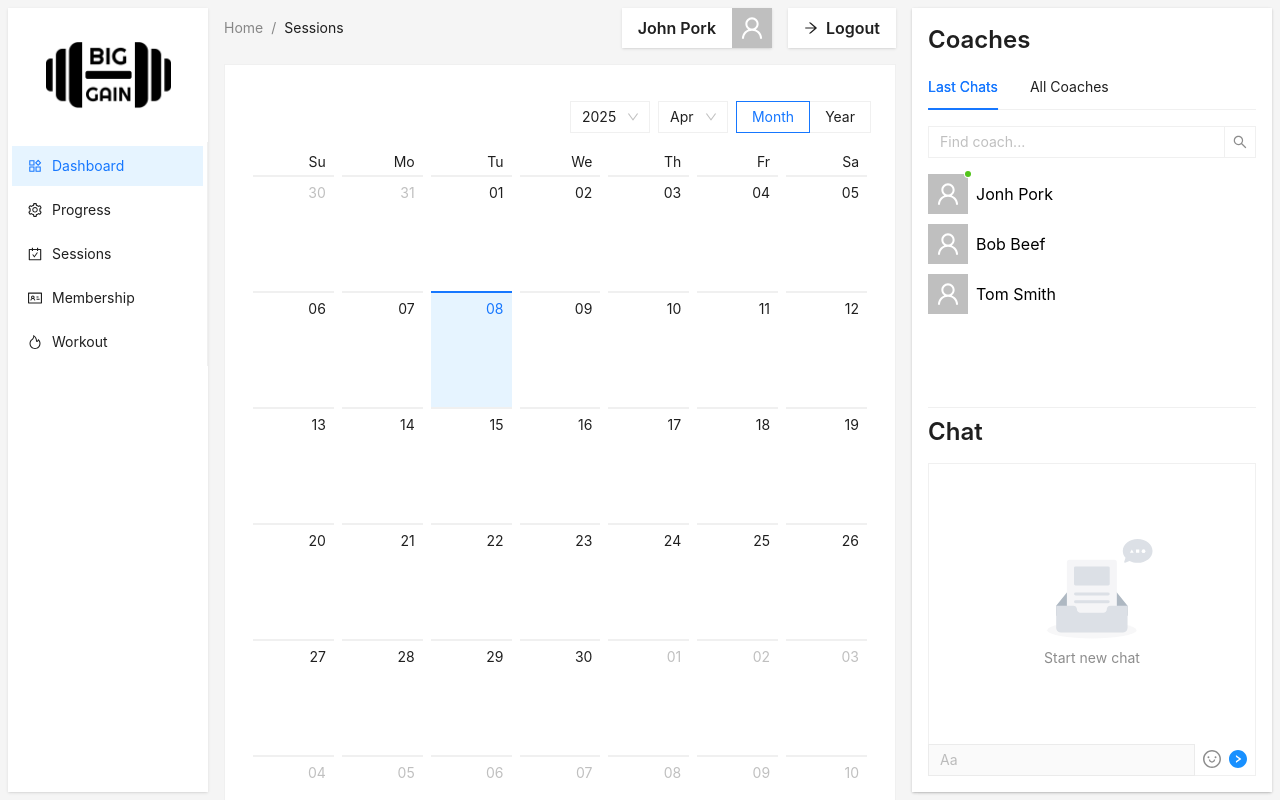
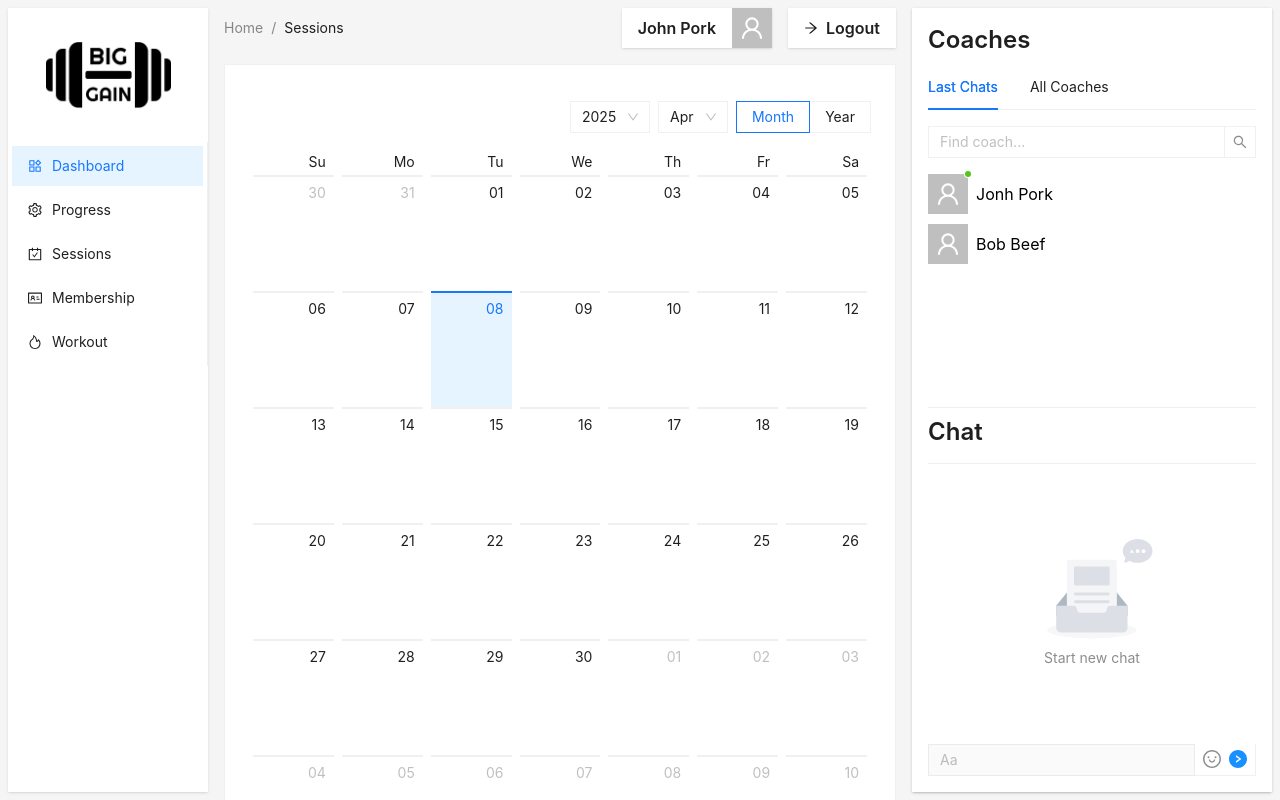
Before and after one commit to filip-stepien/gym-frontend, a React (Vite) app: page /sessions in a window 1280 px wide. Shown: the top 800 px of the page. Built offline with nearby package versions, Linux system fonts and the light colour scheme.

Commit message:
feat: functional chat with mock data

```diff
--- a/src/components/Chat/ChatList.tsx
+++ b/src/components/Chat/ChatList.tsx
@@ -1,7 +1,8 @@
-import { Flex, Tabs, Space, TabsProps, Input } from 'antd';
+import { Flex, Tabs, Space, Input, TabsProps } from 'antd';
 import { useChat } from '@/hooks/useChat';
 import { ChatUser } from './ChatUser';
 import type { ChangeEventHandler } from 'react';
+import type { UserListTab } from '@/providers/ChatProvider';
 
 const { Search } = Input;
 
@@ -10,11 +11,16 @@ type ChatListProps = {
     userTypeTitle?: 'Clients' | 'Coaches';
 };
 
+type TabItem = {
+    key: UserListTab;
+    label: string;
+};
+
 export function ChatList(props: ChatListProps) {
     const { targetUserType, userTypeTitle } = props;
     const { chat, dispatchChat } = useChat();
 
-    const tabItems: TabsProps['items'] = [
+    const tabItems: TabItem[] = [
         { key: 'last', label: 'Last Chats' },
         { key: 'all', label: `All ${userTypeTitle}` }
     ];
@@ -23,9 +29,18 @@ export function ChatList(props: ChatListProps) {
         dispatchChat({ type: 'SET_SEARCH_CONTENT', payload: event.target.value });
     };
 
+    const handleTabChange: TabsProps['onTabClick'] = key => {
+        dispatchChat({ type: 'SET_CURRENT_LIST_TAB', payload: key as UserListTab });
+    };
+
     return (
         <Flex vertical className='flex-1 overflow-hidden'>
-            <Tabs items={tabItems} className='pb-middle' />
+            <Tabs
+                items={tabItems}
+                className='pb-middle'
+                onTabClick={handleTabChange}
+                activeKey={chat.currentListTab}
+            />
             <Search
                 placeholder={`Find ${targetUserType}...`}
                 allowClear
--- a/src/components/Chat/ChatMessage.tsx
+++ b/src/components/Chat/ChatMessage.tsx
@@ -1,14 +1,30 @@
-import { Space } from 'antd';
-
 export type ChatMessageProps = {
     type?: 'sent' | 'received';
     content: string;
 };
 
-const sentMessageClasses = 'bg-neutral-3 self-start';
-const receivedMessageClasses = 'bg-primary text-font-inverse self-end';
+const receivedMessageClasses = 'self-start bg-neutral-3';
+const sentMessageClasses = 'self-end bg-primary text-font-inverse';
 
 export function ChatMessage(props: ChatMessageProps) {
-    const messageClasses = props.type === 'sent' ? sentMessageClasses : receivedMessageClasses;
-    return <Space className={`p-small m-small w-fit ${messageClasses}`}>{props.content}</Space>;
+    const { type, content } = props;
+    const messageClasses = type === 'sent' ? sentMessageClasses : receivedMessageClasses;
+
+    const renderMessageWithNewLines = (text: string) => {
+        return text
+            .split('\n')
+            .filter(token => token.length > 0)
+            .map((line, index) => (
+                <span key={index}>
+                    {line}
+                    <br />
+                </span>
+            ));
+    };
+
+    return (
+        <div className={`p-small max-w-3/4 wrap-break-word ${messageClasses}`}>
+            {renderMessageWithNewLines(content)}
+        </div>
+    );
 }
--- a/src/components/Chat/ChatUser.tsx
+++ b/src/components/Chat/ChatUser.tsx
@@ -18,7 +18,7 @@ export function ChatUser(props: ChatUserProps) {
     const fontWeight = props.unreadMessageCount ? 'font-bold' : 'font-normal';
 
     const handleClick = () => {
-        dispatchChat({ type: 'ADD_TAB', payload: userId });
+        dispatchChat({ type: 'ADD_CHAT_TAB', payload: userId });
     };
 
     return (
--- a/src/components/Chat/ChatWindowContent.tsx
+++ b/src/components/Chat/ChatWindowContent.tsx
@@ -1,16 +1,30 @@
 import { Empty, Flex } from 'antd';
 import { ChatMessage } from './ChatMessage';
 import { useChat } from '@/hooks/useChat';
+import { useRef, useEffect } from 'react';
 
 export function ChatWindowContent() {
     const { chat } = useChat();
+    const scrollRef = useRef<HTMLElement | null>(null);
     const chatEmpty = chat.messages.length === 0;
+
+    const scrollToBottom = () => {
+        const container = scrollRef.current;
+        if (container) {
+            container.scrollTop = container.scrollHeight;
+        }
+    };
+
+    useEffect(() => {
+        scrollToBottom();
+    }, [chat.messages]);
 
     return (
         <Flex
+            ref={scrollRef}
             vertical
-            justify={chatEmpty ? 'center' : 'end'}
-            className='border-divider h-70 overflow-y-auto border-x-1'
+            justify={chatEmpty ? 'center' : 'initial'}
+            className={`${!chatEmpty && 'overflow-y-scroll'} 'border-divider p-small gap-small border-x-1' h-70`}
         >
             {!chatEmpty ? (
                 chat.messages.map(msg => (
--- a/src/providers/ChatProvider.tsx
+++ b/src/providers/ChatProvider.tsx
@@ -1,7 +1,10 @@
 import { Icon } from '@/components/Icon';
 import { ChatContext } from '@/contexts/ChatContext';
+import { fuzzySearch } from '@/utils/fuzzySearch';
 import { useReducer } from 'react';
 import type { JSX } from 'react';
+
+export type UserListTab = 'last' | 'all';
 
 export type ChatTab = {
     userId: string;
@@ -23,7 +26,8 @@ export type ChatMessage = {
 };
 
 export type ChatState = {
-    currentTab: ChatTab | null;
+    currentChatTab: ChatTab | null;
+    currentListTab: string;
     openTabs: ChatTab[];
     users: ChatUser[];
     messages: ChatMessage[];
@@ -33,16 +37,17 @@ export type ChatState = {
 };
 
 export type ChatAction =
-    | { type: 'SET_CURRENT_TAB'; payload: string }
-    | { type: 'ADD_TAB'; payload: string }
-    | { type: 'REMOVE_TAB'; payload: string }
+    | { type: 'SET_CURRENT_CHAT_TAB'; payload: string }
+    | { type: 'SET_CURRENT_LIST_TAB'; payload: UserListTab }
+    | { type: 'ADD_CHAT_TAB'; payload: string }
+    | { type: 'REMOVE_CHAT_TAB'; payload: string }
     | { type: 'SET_USERS'; payload: ChatUser[] }
-    | { type: 'ADD_MESSAGE'; payload: ChatMessage }
+    | { type: 'SEND_MESSAGE' }
     | { type: 'SET_MESSAGE_CONTENT'; payload: string }
     | { type: 'SET_SEARCH_CONTENT'; payload: string }
     | { type: 'TOGGLE_EMOJI' };
 
-const DEBUG_MESSAGES: { userId: string; messages: ChatMessage[] }[] = [
+const INITIAL_DEBUG_MESSAGES: { userId: string; messages: ChatMessage[] }[] = [
     {
         userId: 'user-1',
         messages: [
@@ -55,6 +60,46 @@ const DEBUG_MESSAGES: { userId: string; messages: ChatMessage[] }[] = [
                 id: 'msg-2',
                 content: 'elo',
                 type: 'received'
+            },
+            {
+                id: 'msg-3',
+                content: 'elo',
+                type: 'sent'
+            },
+            {
+                id: 'msg-4',
+                content: 'elo',
+                type: 'received'
+            },
+            {
+                id: 'msg-5',
+                content: 'elo',
+                type: 'sent'
+            },
+            {
+                id: 'msg-6',
+                content: 'elo',
+                type: 'received'
+            },
+            {
+                id: 'msg-7',
+                content: 'elo',
+                type: 'sent'
+            },
+            {
+                id: 'msg-8',
+                content: 'elo',
+                type: 'received'
+            },
+            {
+                id: 'msg-9',
+                content: 'elo',
+                type: 'sent'
+            },
+            {
+                id: 'msg-10',
+                content: 'elo',
+                type: 'received'
             }
         ]
     },
@@ -62,12 +107,12 @@ const DEBUG_MESSAGES: { userId: string; messages: ChatMessage[] }[] = [
         userId: 'user-2',
         messages: [
             {
-                id: 'msg-3',
+                id: 'msg-23',
                 content: 'hello',
                 type: 'received'
             },
             {
-                id: 'msg-4',
+                id: 'msg-24',
                 content: 'hello',
                 type: 'sent'
             }
@@ -75,8 +120,8 @@ const DEBUG_MESSAGES: { userId: string; messages: ChatMessage[] }[] = [
     }
 ];
 
-function GET_DEBUG_MESSAGES(userId?: string) {
-    return DEBUG_MESSAGES.find(msg => msg.userId === userId)?.messages ?? [];
+function GET_INITIAL_DEBUG_MESSAGES(userId?: string) {
+    return INITIAL_DEBUG_MESSAGES.find(msg => msg.userId === userId)?.messages ?? [];
 }
 
 function chatReducer(state: ChatState, action: ChatAction): ChatState {
@@ -92,24 +137,33 @@ function chatReducer(state: ChatState, action: ChatAction): ChatState {
     };
 
     switch (action.type) {
-        case 'SET_CURRENT_TAB':
+        case 'SET_CURRENT_LIST_TAB':
             return {
                 ...state,
-                currentTab: getChatTab(action.payload),
-                messages: GET_DEBUG_MESSAGES(action.payload)
+                currentListTab: action.payload,
+                searchContent: '',
+                users: action.payload === 'last' ? initialState.users : [] //TODO: handle populate users
             };
 
-        case 'ADD_TAB':
-            if (chatTabExists(action.payload)) return state;
+        case 'SET_CURRENT_CHAT_TAB':
+            return {
+                ...state,
+                currentChatTab: getChatTab(action.payload),
+                messages: GET_INITIAL_DEBUG_MESSAGES(action.payload)
+            };
+
+        case 'ADD_CHAT_TAB':
             const newTab = getChatTab(action.payload);
             return {
                 ...state,
-                openTabs: [...state.openTabs, newTab],
-                currentTab: newTab,
-                messages: GET_DEBUG_MESSAGES(action.payload)
+                currentChatTab: newTab,
+                messages: GET_INITIAL_DEBUG_MESSAGES(action.payload),
+                openTabs: chatTabExists(action.payload)
+                    ? state.openTabs
+                    : [...state.openTabs, newTab]
             };
 
-        case 'REMOVE_TAB':
+        case 'REMOVE_CHAT_TAB':
             const isLastTab = state.openTabs.length === 1;
             const removedIdx = state.openTabs.findIndex(tab => tab.userId === action.payload);
             const nextTab = isLastTab ? null : (state.openTabs.at(removedIdx - 1) as ChatTab);
@@ -117,22 +171,38 @@ function chatReducer(state: ChatState, action: ChatAction): ChatState {
             return {
                 ...state,
                 openTabs: state.openTabs.filter(tab => tab.userId !== action.payload),
-                currentTab: nextTab,
-                messages: isLastTab ? [] : GET_DEBUG_MESSAGES(nextTab?.userId),
+                currentChatTab: nextTab,
+                messages: isLastTab ? [] : GET_INITIAL_DEBUG_MESSAGES(nextTab?.userId),
                 messageContent: ''
             };
 
         case 'SET_USERS':
             return { ...state, users: action.payload };
 
-        case 'ADD_MESSAGE':
-            return { ...state, messages: [...state.messages, action.payload] };
+        case 'SEND_MESSAGE':
+            if (state.messageContent.length === 0) return state;
+
+            const newMessage: ChatMessage = {
+                id: Date.now().toString(), // TODO: proper id (uuid?)
+                type: 'sent',
+                content: state.messageContent
+            };
+
+            return {
+                ...state,
+                messageContent: '',
+                messages: [...state.messages, newMessage]
+            };
 
         case 'SET_MESSAGE_CONTENT':
             return { ...state, messageContent: action.payload };
 
         case 'SET_SEARCH_CONTENT':
-            return { ...state, searchContent: action.payload };
+            const users =
+                action.payload === ''
+                    ? initialState.users
+                    : fuzzySearch(action.payload, state.users, 'fullName');
+            return { ...state, searchContent: action.payload, users: users };
 
         case 'TOGGLE_EMOJI':
             return { ...state, emojiOpened: !state.emojiOpened };
@@ -143,7 +213,8 @@ function chatReducer(state: ChatState, action: ChatAction): ChatState {
 }
 
 const initialState: ChatState = {
-    currentTab: null,
+    currentChatTab: null,
+    currentListTab: 'last',
     openTabs: [],
     users: [
         {
@@ -159,13 +230,6 @@ const initialState: ChatState = {
             avatar: <Icon icon='avatar' />,
             online: false,
             unreadMessageCount: 0
-        },
-        {
-            id: 'user-3',
-            fullName: 'Tom Smith',
-            avatar: <Icon icon='avatar' />,
-            online: false,
-            unreadMessageCount: 0
         }
     ],
     messages: [],
```
Also changed, not shown: src/components/Chat/ChatWindow.tsx (+23 -3 lines).
